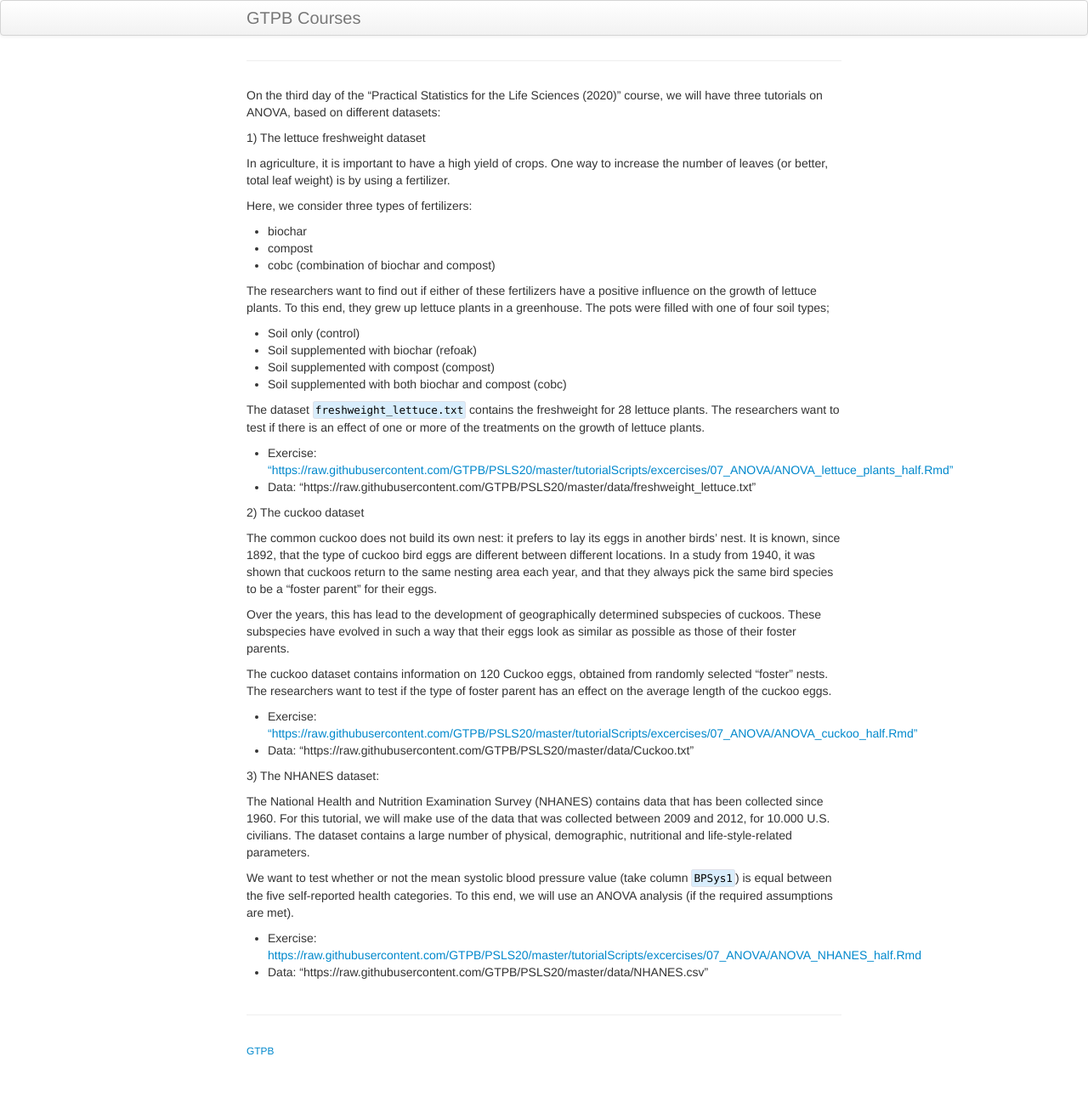
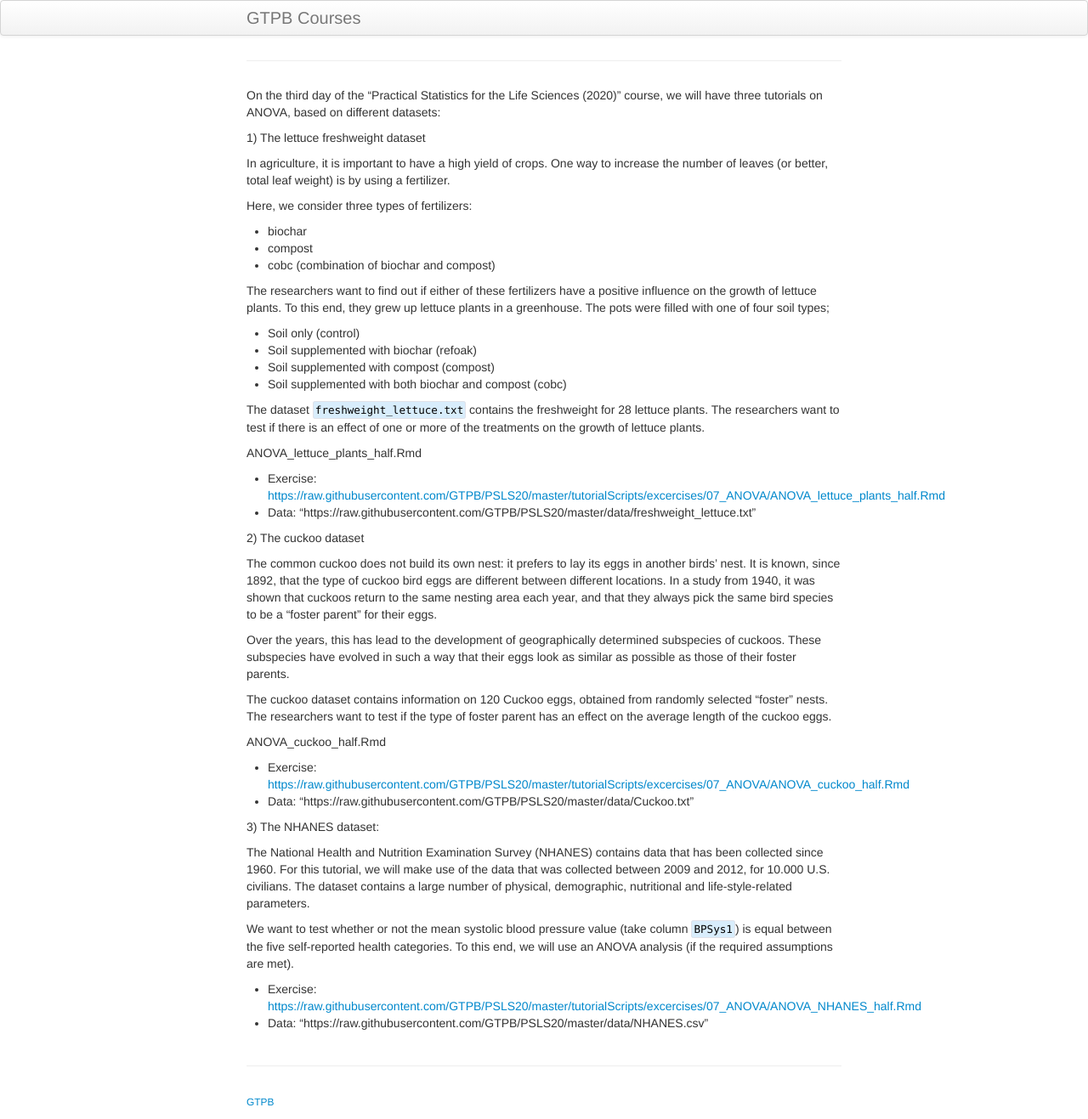
Before and after one commit to GTPB/PSLS20, a Jekyll site: the page built from pages/07_ANOVA.md, in a window 1280 px wide. Shown: the whole page at 85% size. Built offline with Jekyll 4.4.1, drawn with Linux system fonts in a browser that asks for light colours; our own code applies the rules of GitHub Pages for plain Markdown files; before the commit the page ends 1257 px from its top, so only the background shows below that.

Commit message:
add files

```diff
--- a/pages/07_ANOVA.md
+++ b/pages/07_ANOVA.md
@@ -22,7 +22,9 @@ one of four soil types;
 The dataset `freshweight_lettuce.txt` contains the freshweight for 28 lettuce plants.
 The researchers want to test if  there is an effect of one or more of the treatments on the growth of lettuce plants.
 
-- Exercise: ["https://raw.githubusercontent.com/GTPB/PSLS20/master/tutorialScripts/excercises/07_ANOVA/ANOVA_lettuce_plants_half.Rmd"]("https://raw.githubusercontent.com/GTPB/PSLS20/master/tutorialScripts/excercises/07_ANOVA/ANOVA_lettuce_plants_half.Rmd")
+ANOVA_lettuce_plants_half.Rmd
+
+- Exercise: [https://raw.githubusercontent.com/GTPB/PSLS20/master/tutorialScripts/excercises/07_ANOVA/ANOVA_lettuce_plants_half.Rmd](https://raw.githubusercontent.com/GTPB/PSLS20/master/tutorialScripts/excercises/07_ANOVA/ANOVA_lettuce_plants_half.Rmd)
 - Data: "https://raw.githubusercontent.com/GTPB/PSLS20/master/data/freshweight_lettuce.txt"
 
 
@@ -38,7 +40,9 @@ such a way that their eggs look as similar as possible as those of their foster
 The cuckoo dataset contains information on 120 Cuckoo eggs, obtained from randomly selected "foster" nests.
 The researchers want to test if the type of foster parent has an effect on the average length of the cuckoo eggs.
 
-- Exercise: ["https://raw.githubusercontent.com/GTPB/PSLS20/master/tutorialScripts/excercises/07_ANOVA/ANOVA_cuckoo_half.Rmd"]("https://raw.githubusercontent.com/GTPB/PSLS20/master/tutorialScripts/excercises/07_ANOVA/ANOVA_cuckoo_half.Rmd")
+ANOVA_cuckoo_half.Rmd
+
+- Exercise: [https://raw.githubusercontent.com/GTPB/PSLS20/master/tutorialScripts/excercises/07_ANOVA/ANOVA_cuckoo_half.Rmd](https://raw.githubusercontent.com/GTPB/PSLS20/master/tutorialScripts/excercises/07_ANOVA/ANOVA_cuckoo_half.Rmd)
 - Data: "https://raw.githubusercontent.com/GTPB/PSLS20/master/data/Cuckoo.txt"
 
 
```
